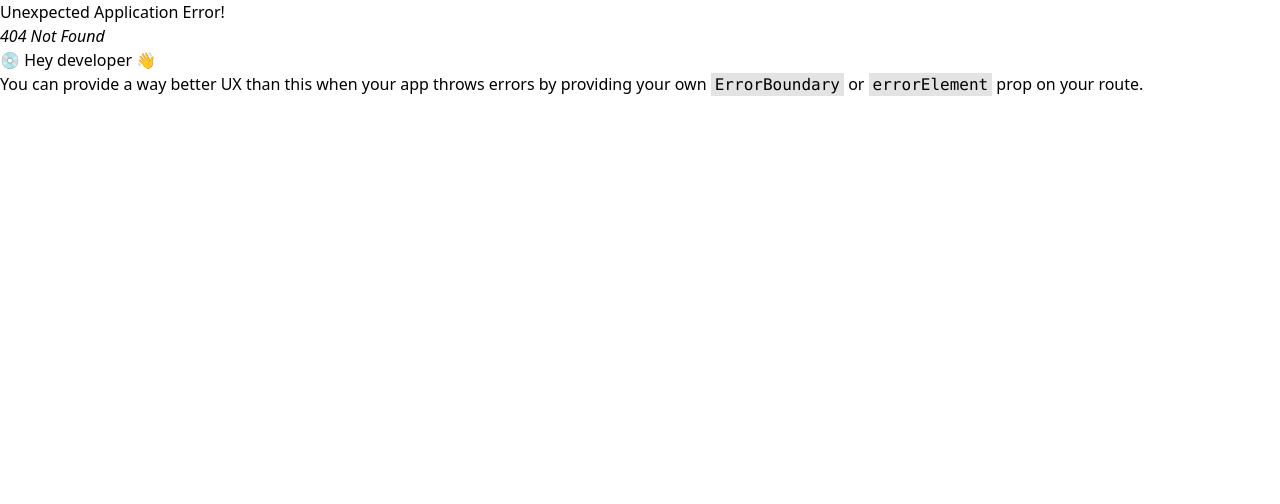
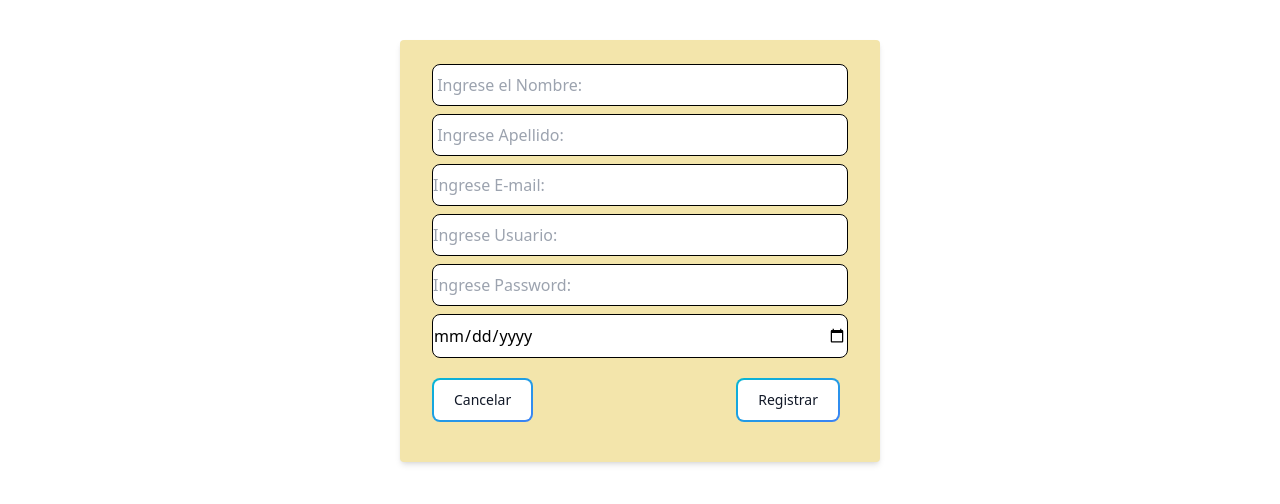
Before and after one commit to Ochoaadev/HotelCity-Front, a React (Vite) app: page /Register in a window 1280 px wide. Before the commit this address had no page. Shown: the top 504 px of the page. Built offline with nearby package versions, Linux system fonts and the light colour scheme.

Commit message:
Upload Register

```diff
--- /dev/null
+++ b/src/routes/Register.jsx
@@ -0,0 +1,114 @@
+import React, {useState} from "react";
+
+function Register(){
+   const [InputName, SetInputName ] = useState();
+   const [InputLastName, SetInputLastName] = useState();
+   const [InputEmail, SetInputEmail] = useState();
+   const [InputUserName, SetInputUserName] = useState();
+   const [InputPassword, SetInputPassword] = useState();
+   const [InputGender, SetInputGender] = useState();
+
+   const HandleInputName = (event) => {
+      SetInputName(event.target.value);
+      console.log(event.target.value);
+   }
+   const HandleInputLastName = (event) => {
+      SetInputLastName(event.target.value);
+   }
+   const HandleInputEmail =(event) => {
+      SetInputEmail(event.target.value);
+   }
+   const HandleInputUserName = (event) => {
+      SetInputUserName(event.target.value);
+   }
+   const HandleInputPassword = (event) => {
+      SetInputPassword(event.targe.value);
+   }
+   const HandleInputGender = (event) => {
+      SetInputGender(event.target.value);
+   }
+
+   return(
+      <>
+         <div className="w-9/12 m-auto mt-10 ">
+         <div  className=" w-6/12 justify-center items-center m-auto mt-10">
+
+            <form action="" className="bg-crema shadow-md rounded px-8 pt-6 pb-8 mb-4" >
+               <div className="flex flex-col">
+                  <input
+                     className="py-2 rounded-lg border border-black w-full"
+                     type="text"
+                     id="Name"
+                     placeholder=" Ingrese el Nombre:"
+                     value={InputName}
+                     onChange={HandleInputName}
+                  />
+               </div>
+               <div className="flex flex-col">
+                  <input
+                     className="mt-2 py-2 rounded-lg border border-black w-full"
+                     type="text"
+                     id="Lastname"
+                     placeholder=" Ingrese Apellido:"
+                     value={InputLastName}
+                     onChange={HandleInputLastName}
+                  />
+               </div>
+               <div className="flex flex-col">
+                  <input
+                     className="mt-2 py-2 rounded-lg border border-black w-full"
+                     type="Email"
+                     id="Email"
+                     placeholder="Ingrese E-mail:"
+                     value={InputEmail}
+                     onChange={HandleInputEmail}
+                  />
+               </div>
+               <div className="flex flex-col">
+                  <input
+                     className="mt-2 py-2 rounded-lg border border-black w-full"
+                     type="text"
+                     id="UserName"
+                     placeholder="Ingrese Usuario:"
+                     value={InputUserName}
+                     onChange={HandleInputUserName}
+                  />
+               </div>
+               <div className="flex flex-col">
+                  <input
+                     className="mt-2 py-2 rounded-lg border border-black w-full"
+                     type="password"
+                     id="Password"
+                     placeholder="Ingrese Password:"
+                     value={InputPassword}
+                     onChange={HandleInputPassword}
+                  />
+               </div>
+               <div className="flex flex-col">
+                  <input
+                     className="mt-2 py-2 rounded-lg border border-black w-full"
+                     type="date"
+                     id="Gender"
+                     value={InputGender}
+                     onChange={HandleInputGender}
+                  />
+               </div>
+               <div className="flex justify-between">
+   <button class="mt-5 relative inline-flex items-center justify-center p-0.5 mb-2 me-2 overflow-hidden text-sm font-medium text-gray-900 rounded-lg group bg-gradient-to-br from-cyan-500 to-blue-500 group-hover:from-cyan-500 group-hover:to-blue-500 hover:text-white dark:text-white focus:ring-4 focus:outline-none focus:ring-cyan-200 dark:focus:ring-cyan-800">
+      <span class="relative px-5 py-2.5 transition-all ease-in duration-75 bg-white dark:bg-gray-900 rounded-md group-hover:bg-opacity-0">
+         Cancelar
+      </span>
+   </button>
+   <button class="mt-5 relative inline-flex items-center justify-center p-0.5 mb-2 me-2 overflow-hidden text-sm font-medium text-gray-900 rounded-lg group bg-gradient-to-br from-cyan-500 to-blue-500 group-hover:from-cyan-500 group-hover:to-blue-500 hover:text-white dark:text-white focus:ring-4 focus:outline-none focus:ring-cyan-200 dark:focus:ring-cyan-800">
+      <span class="relative px-5 py-2.5 transition-all ease-in duration-75 bg-white dark:bg-gray-900 rounded-md group-hover:bg-opacity-0">
+         Registrar
+      </span>
+   </button>
+</div>
+            </form>
+         </div>
+         </div>
+      </>
+   )
+
+}export default Register;
```
Also changed, not shown: src/routes.jsx (+6 -1 lines).
